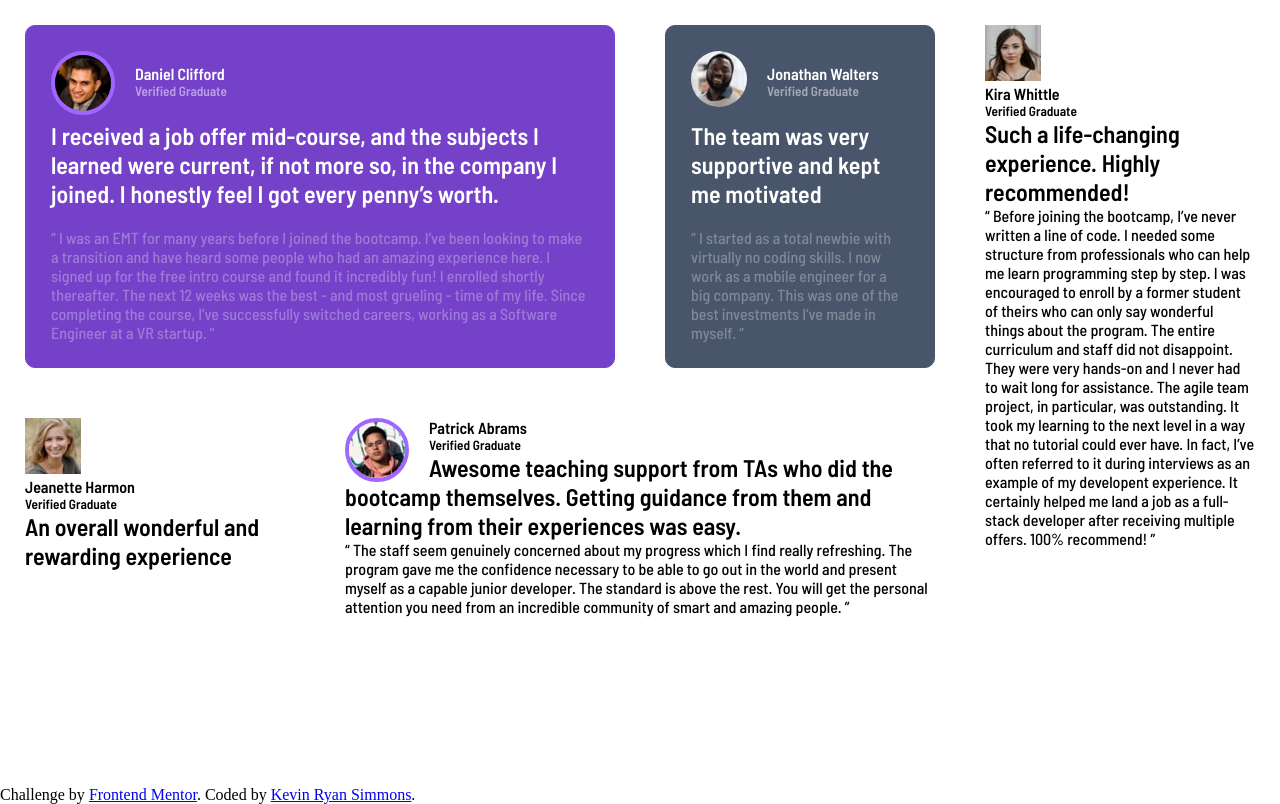
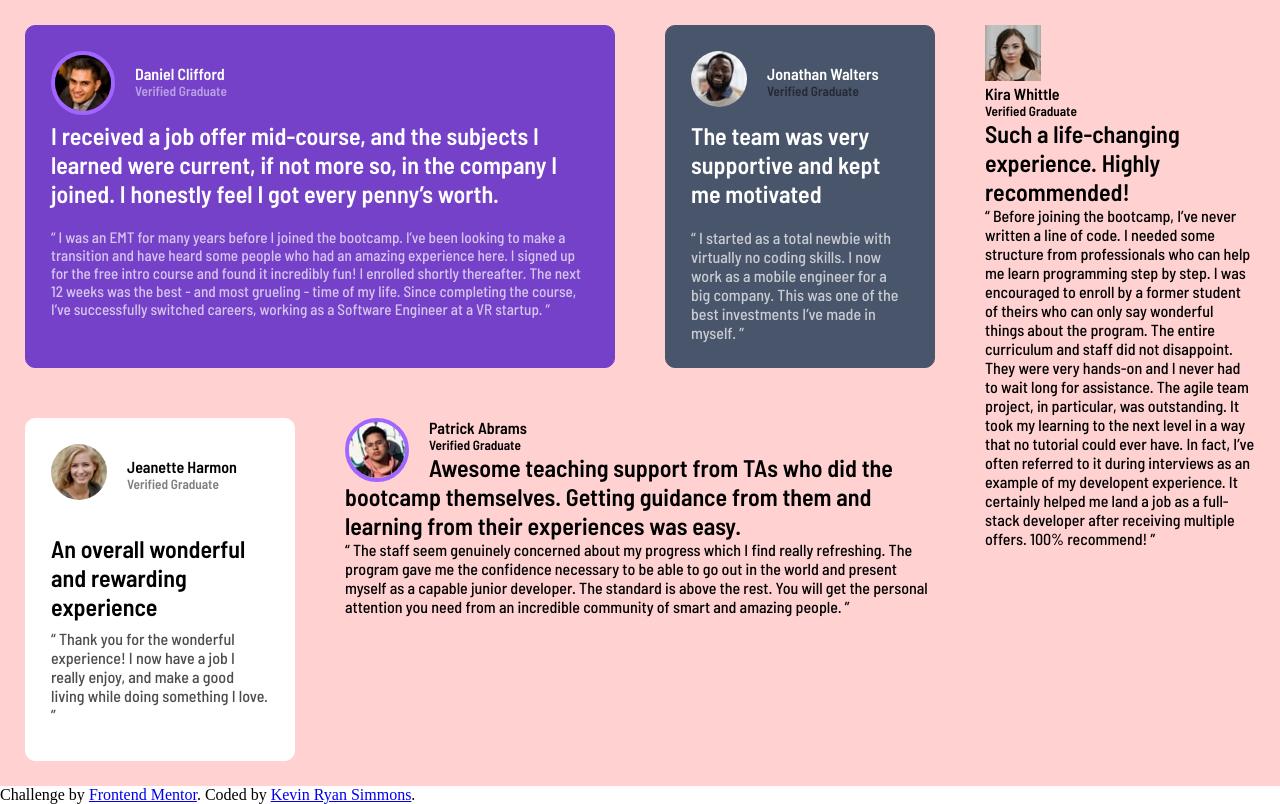
Before and after one commit to climbingryan/Testimonials-grid-section-FM, a plain HTML site: page testimonials-grid-section-main/index.html in a window 1280 px wide. Drawn offline with Linux system fonts and the light colour scheme.

Commit message:
styles on Profile Three, small changes to Profiles 1 & 2

```diff
--- a/testimonials-grid-section-main/css/styles.css
+++ b/testimonials-grid-section-main/css/styles.css
@@ -11,6 +11,7 @@ main {
     gap: 50px;
     padding: 25px;
     font-family: 'Barlow Semi Condensed', sans-serif;
+    background-color: rgb(255, 209, 209);
 }
 .profile-one {
     grid-column: 1 / 3;
@@ -28,6 +29,9 @@ main {
     min-height: 60px;
     margin-bottom: 10px;
 }
+.profile-one .card-header h5 {
+    color: rgba(255, 255, 255, 0.5);
+}
 .pic-border-purple {
     border: 4px solid hsl(263, 100%, 70%);
     border-radius: 100px;
@@ -37,15 +41,13 @@ main {
 .profile-name-alt {
     color: white;
 }
-.card-header h5 {
-    color: rgba(255, 255, 255, 0.5);
-}
 .quote-big {
     color: white;
     margin-bottom: 20px;
 }
-.quote-small {
-    color: rgba(255, 255, 255, 0.301);
+.profile-one p {
+    color: rgba(255, 255, 255, 0.7);
+    font-size: .95rem;
 }
 
 
@@ -65,12 +67,41 @@ main {
     float: left;
     margin-right: 20px;
 }
+.profile-two .quote-small {
+    color: rgba(255, 255, 255, 0.7);
+}
+
 
 
 .profile-three {
     grid-column: 1 / 2;
     grid-row: 2 / 3;
+    background-color: hsl(0, 0%, 100%);
+    border: 1px solid hsl(0, 0%, 100%);
+    border-radius: 10px;
+    padding: 25px;
 }
+.profile-three img {
+    border: rgba(255, 255, 255, 0);
+    border-radius: 100px;
+    float: left;
+    margin-right: 20px;
+}
+.card-header h5 {
+    color: rgba(0, 0, 0, 0.5);
+}
+.quotes {
+    display: grid;
+    grid-template-columns: 1fr;
+    grid-template-rows: 1fr 1fr;
+    position: relative;
+    top: 20px;
+}
+.quote-small {
+    color: rgba(0, 0, 0, 0.7);
+}
+
+
 .profile-four {
     grid-column: 2 / 4;
     grid-row: 2 / 3
--- a/testimonials-grid-section-main/index.html
+++ b/testimonials-grid-section-main/index.html
@@ -26,7 +26,7 @@
             in the company I joined. I honestly feel I got every penny’s worth.
           </h2>
 
-          <p class="quote-small">
+          <p>
             “ I was an EMT for many years before I joined the bootcamp. I’ve been looking to make a
             transition and have heard some people who had an amazing experience here. I signed up
             for the free intro course and found it incredibly fun! I enrolled shortly thereafter.
@@ -53,12 +53,13 @@
         </section>
           <!-- Profile 3 WHITE -->
         <section class="profile-three">
-          <div>
           <img src="./images/image-jeanette.jpg">
+          <div class="card-header">
             <h4 class="profile-name-dark">Jeanette Harmon</h4>
-            <h5 class="profile-status">Verified Graduate</h5>
+            <h5>Verified Graduate</h5>
           </div>
 
+          <div class="quotes">
             <h2 class="quote-big-dark">
               An overall wonderful and rewarding experience
             </h2>
@@ -67,6 +68,7 @@
               “ Thank you for the wonderful experience! I now have a job I really enjoy, and make a good living
               while doing something I love. ”
             </p>
+          </div>
         </section>
           <!-- Profile 4 DARK -->
         <section class="profile-four">
```
Lines whose indentation alone changed are shown as unchanged.
